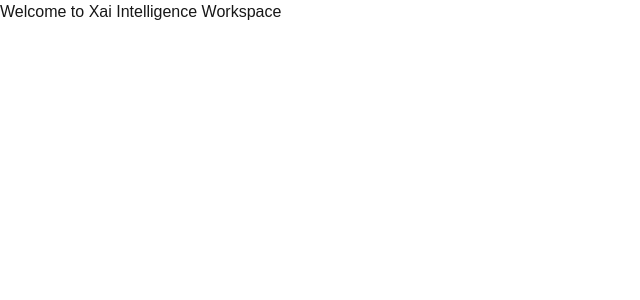
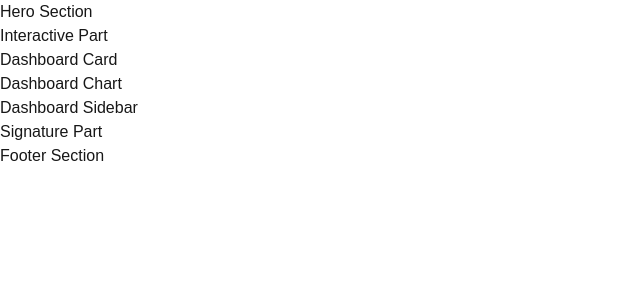
Before and after one commit to isratbiswas/Xai-Intelligence-Workspace, a Next.js app: page / in a window 1280 px wide. Shown: the top 300 px of the page, without its empty margins (0-640 px from the left). Built offline with nearby package versions, Linux system fonts and the light colour scheme.

Commit message:
create all components

```diff
--- a/src/app/page.js
+++ b/src/app/page.js
@@ -1,9 +1,9 @@
-import Image from "next/image";
+import HomeLayout from "@/components/modules/Home/Home";
 
 export default function Home() {
   return (
     <div>
-      <h1>Welcome to Xai Intelligence Workspace</h1>
+      <HomeLayout />
     </div>
   );
 }
--- /dev/null
+++ b/src/components/modules/Dashboard/DashboardCard.jsx
@@ -0,0 +1,11 @@
+import React from "react";
+
+const DashboardCard = () => {
+  return (
+    <div>
+      <h2>Dashboard Card</h2>
+    </div>
+  );
+};
+
+export default DashboardCard;
--- /dev/null
+++ b/src/components/modules/Dashboard/DashboardChart.jsx
@@ -0,0 +1,11 @@
+import React from "react";
+
+const DashboardChart = () => {
+  return (
+    <div>
+      <h2>Dashboard Chart</h2>
+    </div>
+  );
+};
+
+export default DashboardChart;
--- /dev/null
+++ b/src/components/modules/Dashboard/DashboardOverview.jsx
@@ -0,0 +1,16 @@
+import React from "react";
+import DashboardCard from "./DashboardCard";
+import DashboardChart from "./DashboardChart";
+import DashboardSidebar from "./DashboardSidebar";
+
+const DashboardOverview = () => {
+  return (
+    <div>
+      <DashboardCard />
+      <DashboardChart />
+      <DashboardSidebar />
+    </div>
+  );
+};
+
+export default DashboardOverview;
--- /dev/null
+++ b/src/components/modules/Dashboard/DashboardSidebar.jsx
@@ -0,0 +1,11 @@
+import React from "react";
+
+const DashboardSidebar = () => {
+  return (
+    <div>
+      <h2>Dashboard Sidebar</h2>
+    </div>
+  );
+};
+
+export default DashboardSidebar;
--- /dev/null
+++ b/src/components/modules/Home/Home.jsx
@@ -0,0 +1,19 @@
+import DashboardOverview from "../Dashboard/DashboardOverview";
+import InteractiveFlow from "../InteractiveFlow/InteractiveFlow";
+import Footer from "../shered/Footer";
+import HeroSection from "../shered/HeroSection";
+import SignaturePart from "../SignaturePart/SignaturePart";
+
+const HomeLayout = () => {
+  return (
+    <div>
+      <HeroSection />
+      <InteractiveFlow />
+      <DashboardOverview />
+      <SignaturePart />
+      <Footer />
+    </div>
+  );
+};
+
+export default HomeLayout;
--- /dev/null
+++ b/src/components/modules/InteractiveFlow/InteractiveFlow.jsx
@@ -0,0 +1,9 @@
+const InteractiveFlow = () => {
+  return (
+    <div>
+      <h2>Interactive Part</h2>
+    </div>
+  );
+};
+
+export default InteractiveFlow;
--- /dev/null
+++ b/src/components/modules/SignaturePart/SignaturePart.jsx
@@ -0,0 +1,9 @@
+const SignaturePart = () => {
+  return (
+    <div>
+      <h2>Signature Part</h2>
+    </div>
+  );
+};
+
+export default SignaturePart;
--- /dev/null
+++ b/src/components/modules/shered/Footer.jsx
@@ -0,0 +1,11 @@
+import React from "react";
+
+const Footer = () => {
+  return (
+    <div>
+      <h2>Footer Section</h2>
+    </div>
+  );
+};
+
+export default Footer;
--- /dev/null
+++ b/src/components/modules/shered/HeroSection.jsx
@@ -0,0 +1,9 @@
+const HeroSection = () => {
+  return (
+    <div>
+      <h2>Hero Section</h2>
+    </div>
+  );
+};
+
+export default HeroSection;
```
